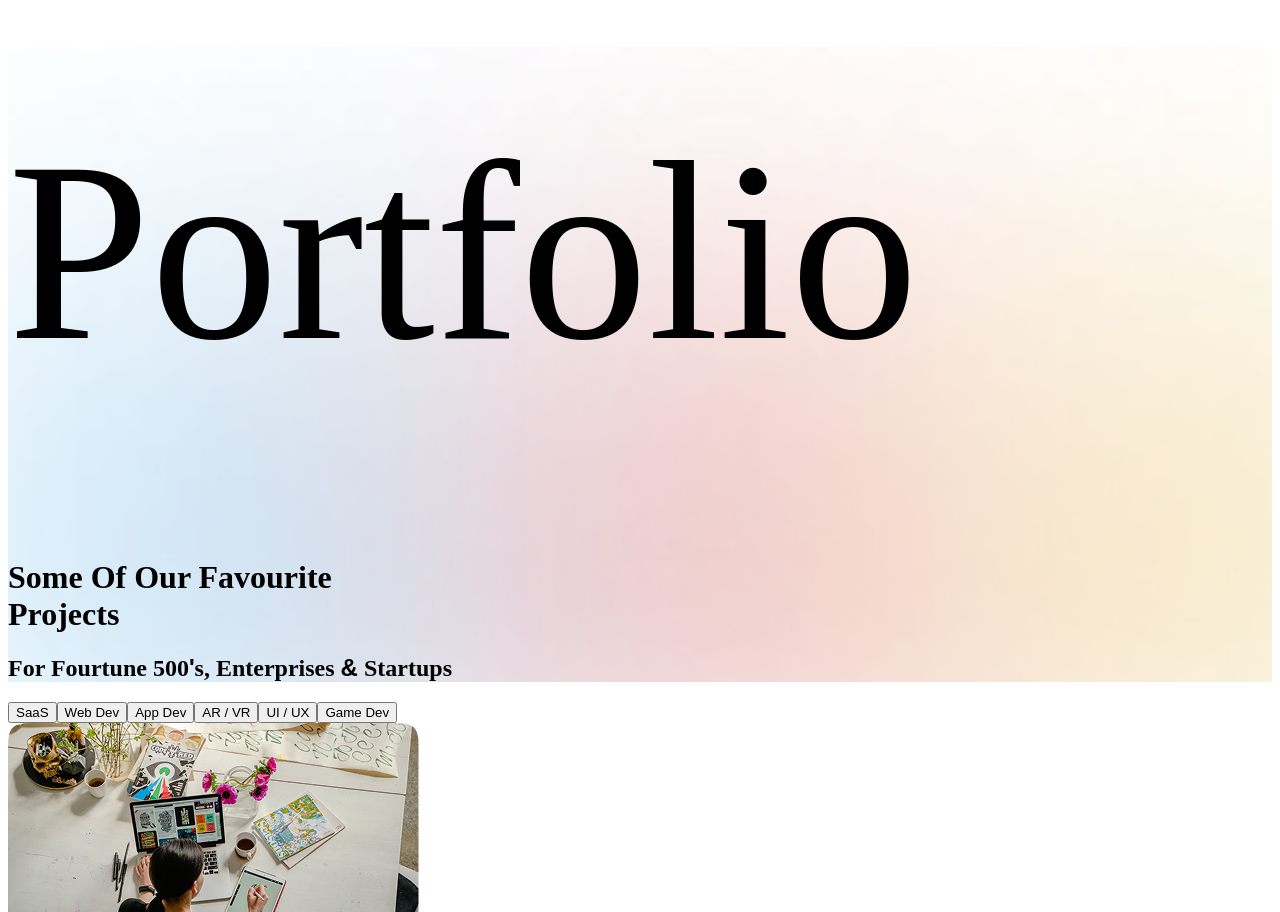
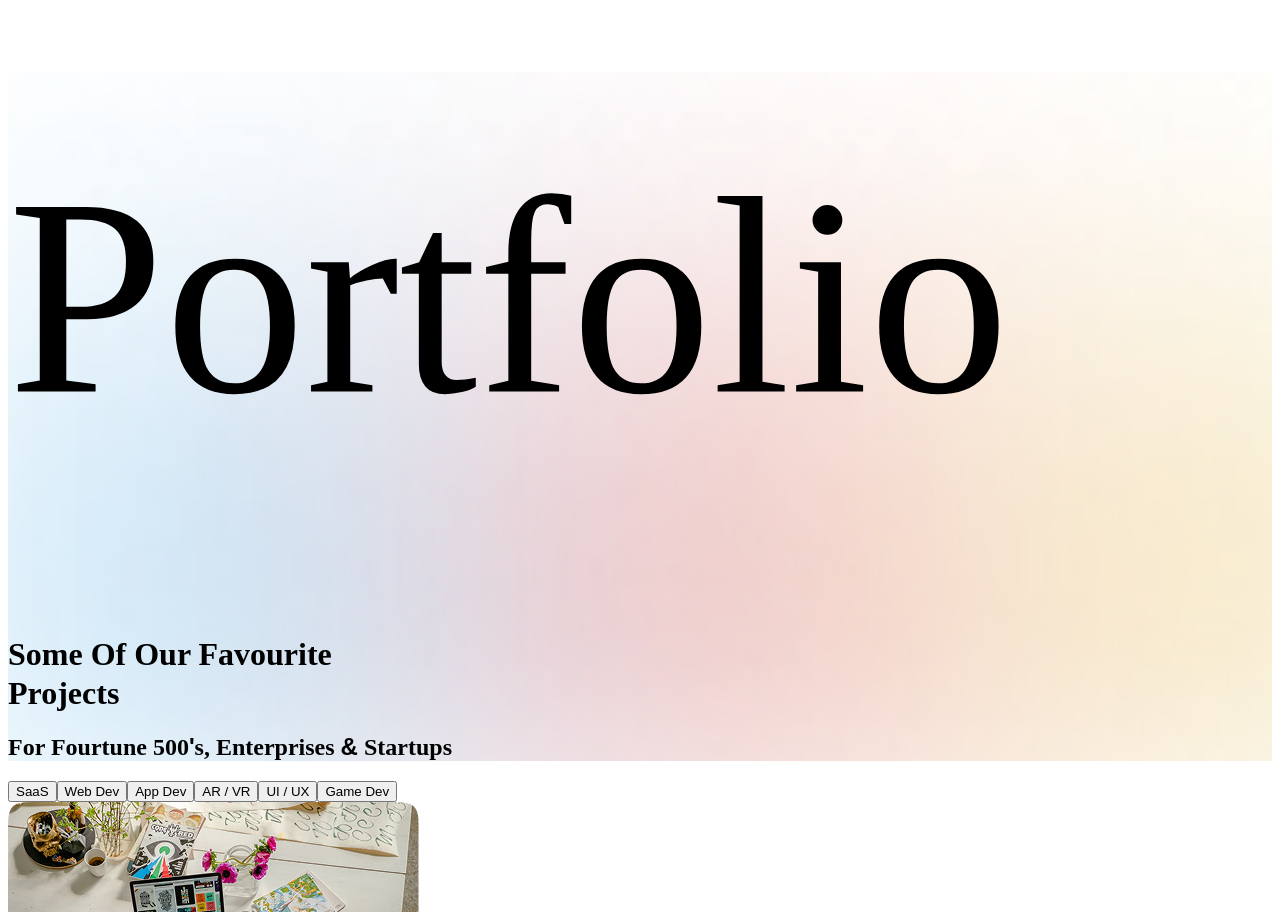
Before and after one commit to hamza-codefied/codefied, a React (Vite) app: page /portfolio in a window 1280 px wide. Shown: the part 560-1472 px from the top of the page. Built offline with nearby package versions, Linux system fonts and the light colour scheme; the HTML template or start-up script is replaced by a standard one.

Commit message:
portfolio page fixes

```diff
--- a/src/components/Portfolio/AllProjectsSection.jsx
+++ b/src/components/Portfolio/AllProjectsSection.jsx
@@ -35,8 +35,8 @@ export default function AllProjectsSection() {
 
   return (
     <div className='container m-auto px-8'>
-      <section className='text-white py-5'>
-        <div className='text-center mb-12'>
+      <section className='text-white'>
+        <div className='text-center my-14'>
           {/* Tabs */}
           <motion.div
             initial={{ opacity: 0 }}
@@ -86,14 +86,14 @@ export default function AllProjectsSection() {
                   />
                 </div>
                 <div className='flex items-center justify-between'>
-                  <div className='py-5 text-black space-y-1'>
-                    <h3 className='text-xs sm:text-md font-semibold'>{project.title}</h3>
-                    <p className='text-xs md:text-sm bg-black w-fit px-3 py-1 rounded-md text-gray-400'>
+                  <div className='py-5 text-black'>
+                    <h3 className='text-sm sm:text-md lg:text-[24px] font-medium mt-[37px]'>{project.title}</h3>
+                    <p className='text-xs md:text-sm lg:text-[20px] font-normal bg-[#262626] w-fit px-[14px] py-[10px] rounded-[8px] text-[#ffffff] mt-[12px]'>
                       {project.website}
                     </p>
                   </div>
-                  <div className='bg-black rounded-full p-2'>
-                    <GoArrowUpRight className='text-[#d4575b] text-5xl mt-[2px]' />
+                  <div className='bg-black rounded-full p-[17.778px]'>
+                    <GoArrowUpRight className='text-[#d4575b] text-5xl' />
                   </div>
                 </div>
               </motion.div>
--- a/src/pages/Portfolio.jsx
+++ b/src/pages/Portfolio.jsx
@@ -7,23 +7,23 @@ export const Portfolio = () => {
     <>
       <div className='min-h-screen'>
         <HeroSection
-        classNames={'h-[350px]'}
+        classNames={'h-[530px]'}
         BannerText={'Portfolio'}
         BottomText={
-          <h2 className='text-xl font-semibold mb-2 text-center relative inline-block'>
+          <h2 className='text-[34px] font-normal text-black mb-2 text-center relative inline-block'>
             <span className='relative inline-block'>
              For Fourtune 500<span style={{ fontFamily: 'Arial, sans-serif' }}>'</span>s, Enterprises <span style={{ fontFamily: 'Arial, sans-serif' }}>&</span> Startups
             </span>
           </h2>
         }
         MainText={
-          <h1 className='text-2xl md:text-4xl lg:text-6xl font-bold text-gray-900'>
+          <h1 style={{ lineHeight: '1.2' }} className='text-2xl md:text-4xl lg:text-[54px] font-bold text-black'>
             Some Of Our Favourite
             <br /> Projects
           </h1>
         }
         bannerTextAdjust={{
-          fontSize: 'clamp(40px, 20vw, 600px)', // responsive font size
+          fontSize: 'clamp(40px, 22vw, 600px)', // responsive font size
             lineHeight: 1,
             transform: 'translateY(30%)', // cut half of the text
         }}
```
